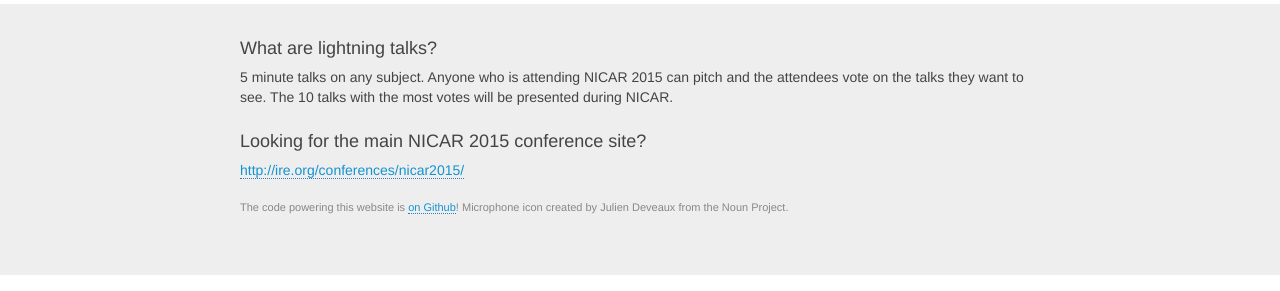
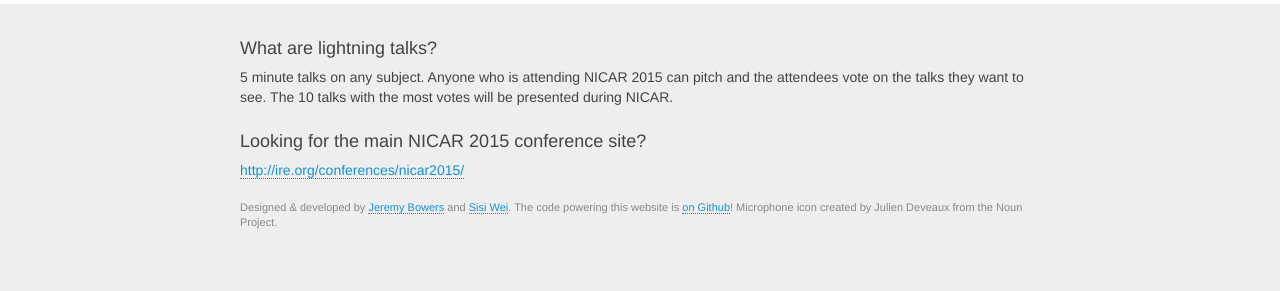
Before and after one commit to ireapps/lightning-talks, a Flask app: page / in a window 1280 px wide. Shown: the part 647-938 px from the top of the page. Run offline with Flask 2, Linux system fonts and the light colour scheme; data that the repository does not hold is empty; some libraries are stand-ins or nearby versions.

Commit message:
adding names

```diff
--- a/templates/base.html
+++ b/templates/base.html
@@ -106,7 +106,7 @@
         <h4>Looking for the main NICAR 2015 conference site?</h4>
         <p><a href="http://ire.org/conferences/nicar2015/">http://ire.org/conferences/nicar2015/</a></p>
 
-        <p class="credit">The code powering this website is <a href="https://github.com/ireapps/lightning-talks">on Github</a>! Microphone icon created by Julien Deveaux from the Noun Project.</p>
+        <p class="credit">Designed & developed by <a href="https://twitter.com/jeremybowers">Jeremy Bowers</a> and <a href="https://twitter.com/sisiwei">Sisi Wei</a>. The code powering this website is <a href="https://github.com/ireapps/lightning-talks">on Github</a>! Microphone icon created by Julien Deveaux from the Noun Project.</p>
 
       </div>
     </footer>
```
